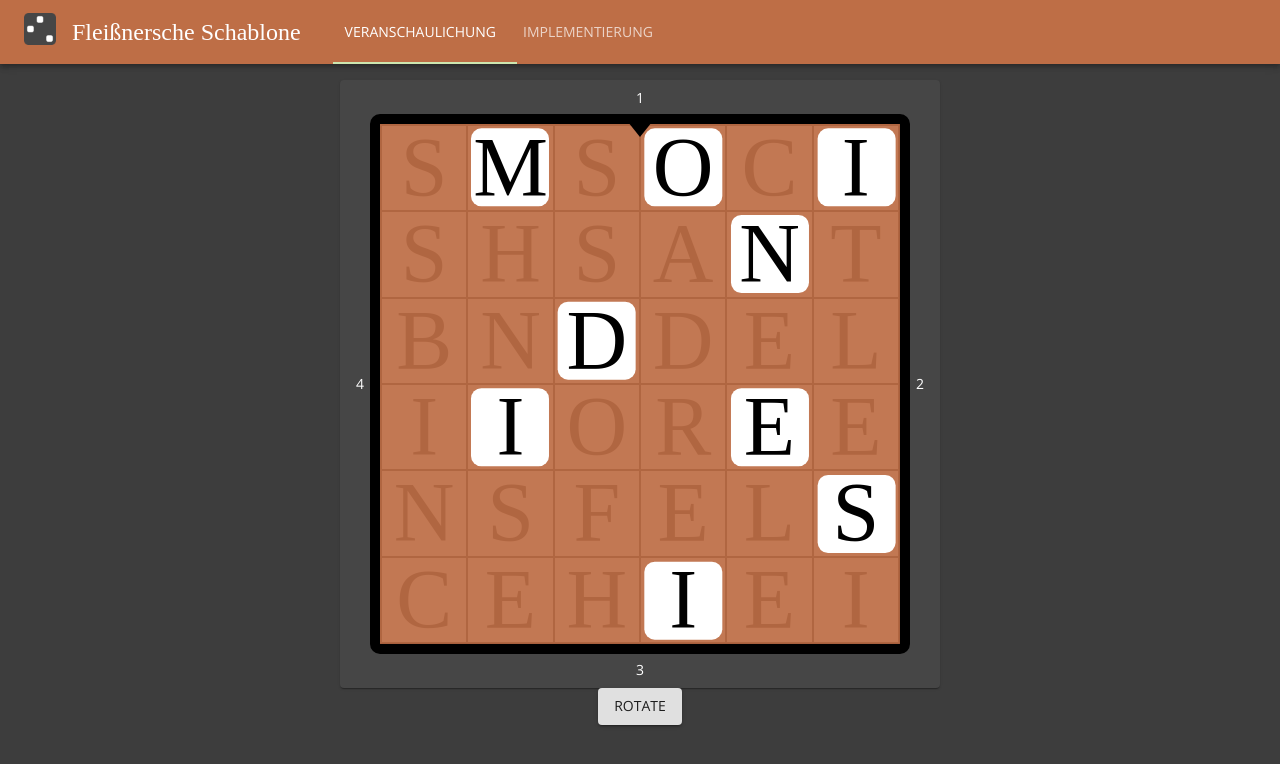
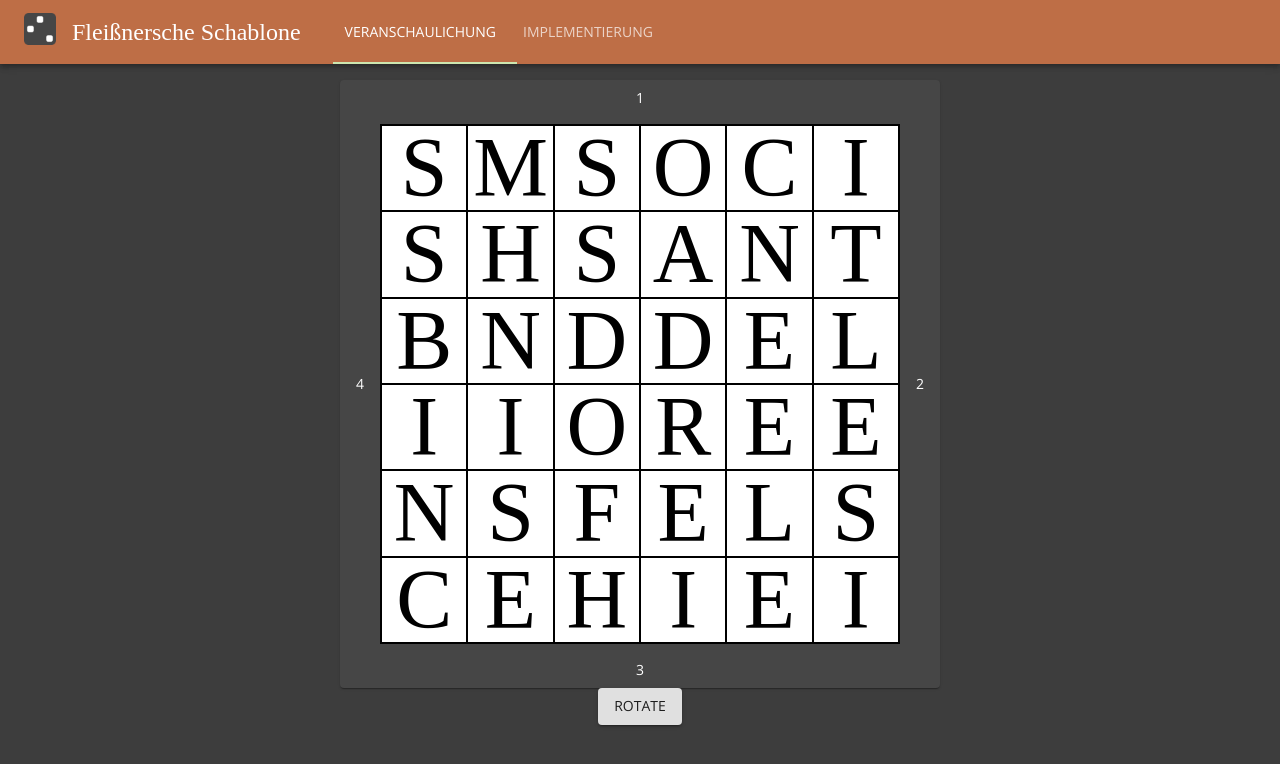
Before and after one commit to nicholas-roether/fleissner, a React (Create React App) app: page / in a window 1280 px wide. Shown: the top 764 px of the page. Built offline with nearby package versions, Linux system fonts and the light colour scheme; a web font is replaced by a local one.

Commit message:
Fix grille hiding transition

```diff
--- a/src/pages/visualization/fleissner-grille-widget.tsx
+++ b/src/pages/visualization/fleissner-grille-widget.tsx
@@ -1,4 +1,4 @@
-import { Box, Card, Fade, makeStyles, useMediaQuery, useTheme } from "@material-ui/core";
+import { Box, Card, makeStyles, Slide, useMediaQuery, useTheme } from "@material-ui/core";
 import React from "react";
 import { Transition } from "react-transition-group";
 import { fleissnerEncode } from "../../utils/fleissner-utils";
@@ -61,7 +61,8 @@ const Widget: React.FC<FleissnerGrilleWidgetProps> = ({message, showGrille = fal
 				<LetterGrid size={6} letters={gridLetters} fontSize={smallLetters ? "2em" : "6em"} />
 			</div>
 			<div className={classes.overlay}>
-				<Fade in={showGrille}>
+				<Slide in={showGrille} direction="down">
+					<div>
 						<Transition in={true} appear={true} timeout={20} key={rotation}>
 							{(state) => {
 								return (
@@ -74,7 +75,8 @@ const Widget: React.FC<FleissnerGrilleWidgetProps> = ({message, showGrille = fal
 								);
 							}}
 						</Transition>
-				</Fade>
+					</div>
+				</Slide>
 			</div>
 		</div>
 	);
```
Lines whose indentation alone changed are shown as unchanged.
